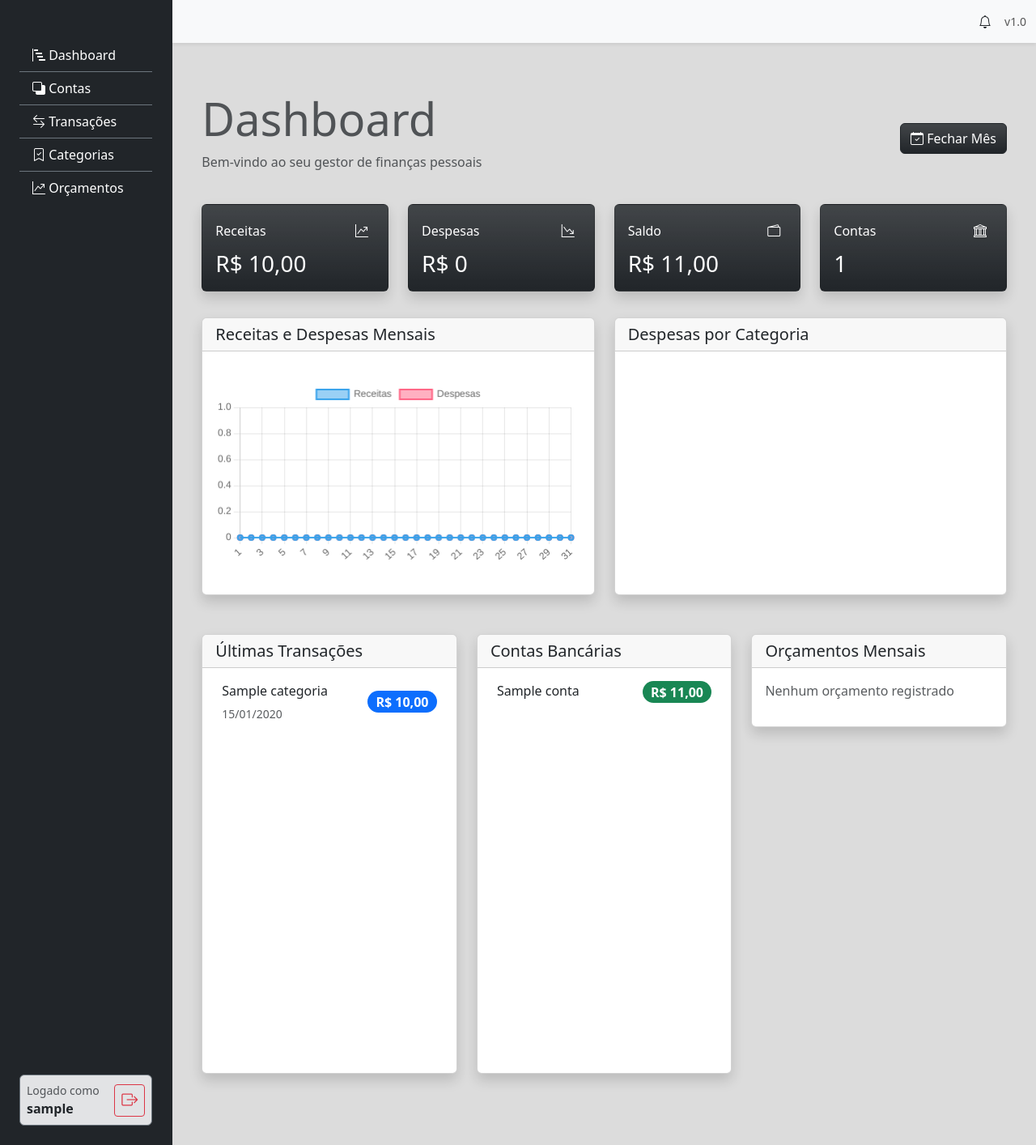
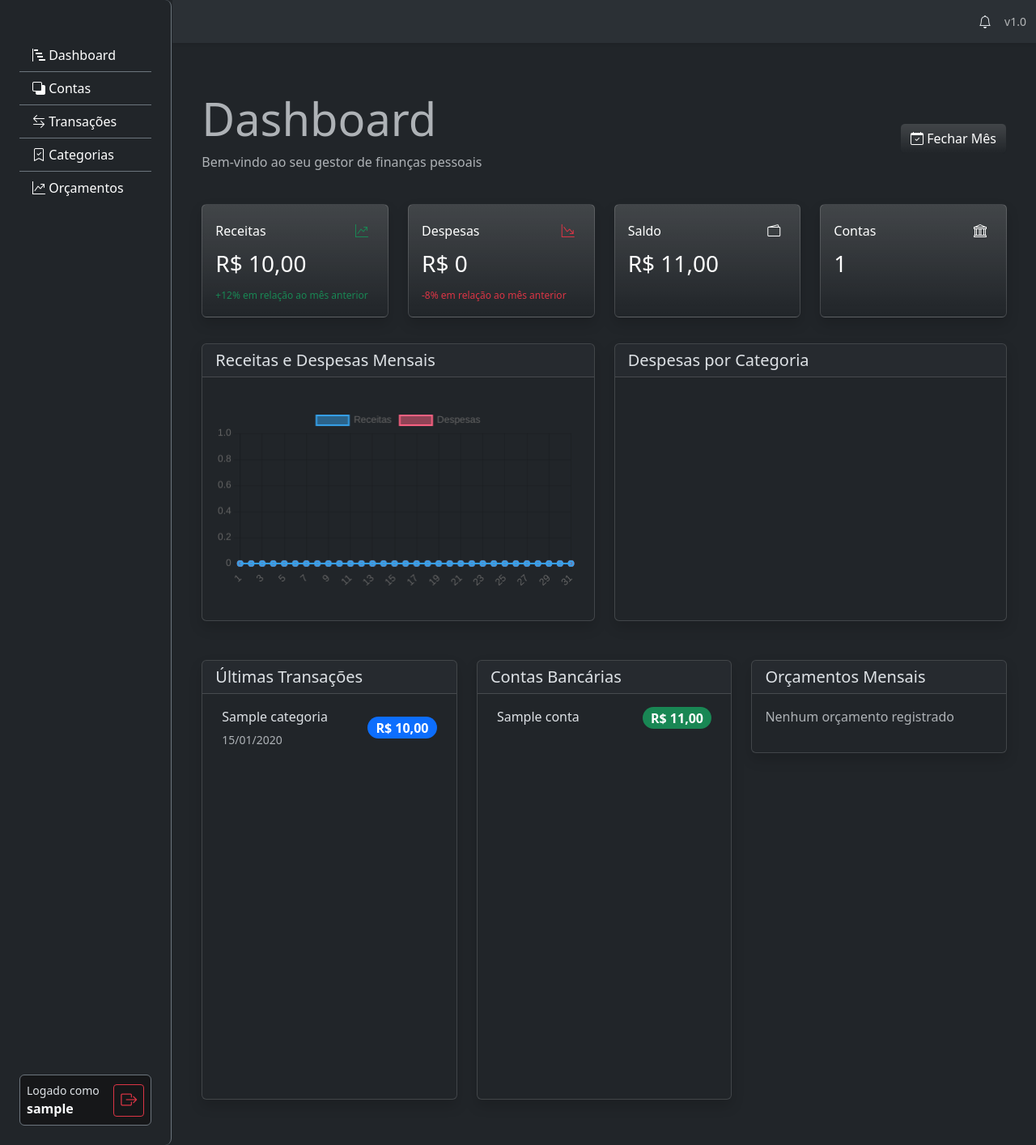
Before and after one commit to leonhardc/gestor-de-financas-pessoais, a Django app: page /dashboard/ in a window 1280 px wide. Shown: the whole page at 81% size. Run offline with Django 5.2, Linux system fonts and the light colour scheme; a user stored in the database is signed in; tables that the repository leaves empty hold one stand-in row (values such as "Sample post"); a map, chart or similar area stays blank.

Commit message:
Mudanca no design dos templates

```diff
--- a/templates/base.html
+++ b/templates/base.html
@@ -16,7 +16,7 @@
         }
     </style>
 </head>
-<body class="m-0{% if user.is_authenticated %} vh-100 overflow-hidden d-flex flex-column{% else %} app-bg{% endif %}" style="background-color: #dcdcdc;">
+<body class="m-0{% if user.is_authenticated %} vh-100 overflow-hidden d-flex flex-column{% else %} app-bg{% endif %}" data-bs-theme="dark">
     {% if user.is_authenticated %}
         <div class="offcanvas offcanvas-start bg-dark text-white d-lg-none" tabindex="-1" id="mobileAside" aria-labelledby="mobileAsideLabel">
             <div class="offcanvas-header border-bottom border-secondary">
--- a/templates/contas/dashboard.html
+++ b/templates/contas/dashboard.html
@@ -18,30 +18,34 @@
 
     <div class="row mb-4">
         <div class="col-12 col-sm-6 col-lg-3 mb-2">
-            <div class="card shadow text-bg-dark bg-gradient">
+            <div class="card shadow text-bg-dark bg-gradient h-100">
                 <div class="card-body">
                     <!-- <h6 class="card-title">Receita Total</h6> -->
                     <span class="card-title d-flex align-items-center justify-content-between gap-2">
                         Receitas
-                        <i class="bi bi-graph-up-arrow px-2 py-1 rounded"></i>
+                        <i class="bi bi-graph-up-arrow px-2 py-1 rounded text-success"></i>
                     </span>
                     <h3 class="card-text">R$ {{ receita_total }}</h3>
+                    <!-- TODO: Mudar os valores abaixo para valores dinamicos -->
+                    <span class="text-success" style="font-size: 12px;">+12% em relação ao mês anterior</span>
                 </div>
             </div>
         </div>
         <div class="col-12 col-sm-6 col-lg-3 mb-2">
-            <div class="card shadow text-bg-dark bg-gradient">
+            <div class="card shadow text-bg-dark bg-gradient h-100">
                 <div class="card-body">
                     <span class="card-title d-flex align-items-center justify-content-between gap-2">
                         Despesas
-                        <i class="bi bi-graph-down-arrow px-2 py-1 rounded"></i>
+                        <i class="bi bi-graph-down-arrow px-2 py-1 rounded text-danger"></i>
                     </span>
                     <h3 class="card-text">R$ {{ despesa_total }}</h3>
+                    <!-- TODO: Mudar os valores abaixo para valores dinamicos -->
+                    <span class="text-danger" style="font-size: 12px;">-8% em relação ao mês anterior</span>
                 </div>
             </div>
         </div>
         <div class="col-12 col-sm-6 col-lg-3 mb-2">
-            <div class="card shadow text-bg-dark bg-gradient">
+            <div class="card shadow text-bg-dark bg-gradient h-100">
                 <div class="card-body">
                     <span class="card-title d-flex align-items-center justify-content-between gap-2">
                         Saldo
@@ -52,7 +56,7 @@
             </div>
         </div>
         <div class="col-12 col-sm-6 col-lg-3 mb-2">
-            <div class="card shadow text-bg-dark bg-gradient">
+            <div class="card shadow text-bg-dark bg-gradient h-100">
                 <div class="card-body">
                     <span class="card-title d-flex align-items-center justify-content-between gap-2">
                         Contas
@@ -91,7 +95,7 @@
         {{ despesas|json_script:"dashboard-despesas" }}
     </div>
     <div class="row mb-4">
-        <div class="col-md-4 mb-2" style="height: 400px;">
+        <div class="col-md-4 mb-2">
             <div class="card shadow">
                 <div class="card-header">
                     <h5 class="card-title mb-0">Últimas Transações</h5>
@@ -117,7 +121,7 @@
                 {% endif %}
             </div>
         </div>
-        <div class="col-md-4 mb-2" style="height: 400px;">
+        <div class="col-md-4 mb-2">
             <div class="card shadow">
                 <div class="card-header">
                     <h5 class="card-title mb-0">Contas Bancárias</h5>
@@ -143,7 +147,7 @@
                 {% endif %}
             </div>
         </div>
-        <div class="col-md-4 mb-2" style="height: 400px;">
+        <div class="col-md-4 mb-2">
             <div class="card shadow">
                 <div class="card-header">
                     <h5 class="card-title mb-0">Orçamentos Mensais</h5>
--- a/templates/contas/listar_categorias.html
+++ b/templates/contas/listar_categorias.html
@@ -89,11 +89,11 @@
                         <div class="card-footer bg-transparent border-top">
                             <div class="d-flex gap-2">
                                 <a href="{% url 'contas:ler_categoria' categoria.id %}"
-                                    class="btn btn-sm btn-dark flex-grow-1 bg-gradient" title="Ver detalhes">
+                                    class="btn btn-sm btn-secondary flex-grow-1 bg-gradient" title="Ver detalhes">
                                     <i class="bi bi-eye"></i> Ver
                                 </a>
                                 <a href="{% url 'contas:atualizar_categoria' categoria.id %}"
-                                    class="btn btn-sm btn-dark flex-grow-1 bg-gradient" title="Editar">
+                                    class="btn btn-sm btn-primary flex-grow-1 bg-gradient" title="Editar">
                                     <i class="bi bi-pen"></i> Editar
                                 </a>
                                 <button class="btn btn-sm btn-danger flex-grow-1" data-bs-toggle="modal"
--- a/templates/contas/listar_contas.html
+++ b/templates/contas/listar_contas.html
@@ -71,10 +71,10 @@
                             </td>
                             <td>
                                 <div class="btn-group btn-group-sm" role="group">
-                                    <a href="{% url 'contas:ler_conta' conta.id %}" class="btn btn-dark bg-gradient rounded-start" title="Ver detalhes">
+                                    <a href="{% url 'contas:ler_conta' conta.id %}" class="btn btn-secondary bg-gradient rounded-start" title="Ver detalhes">
                                         <i class="bi bi-plus-square"></i>
                                     </a>
-                                    <a href="{% url 'contas:atualizar_conta' conta.id %}" class="btn btn-dark bg-gradient" title="Editar">
+                                    <a href="{% url 'contas:atualizar_conta' conta.id %}" class="btn btn-primary bg-gradient" title="Editar">
                                         <i class="bi bi-pen"></i>
                                     </a>
                                     <button class="btn btn-danger rounded-end" data-bs-toggle="modal" data-bs-target="#deleteModal{{ conta.id }}" title="Excluir">
--- a/templates/contas/listar_orcamentos.html
+++ b/templates/contas/listar_orcamentos.html
@@ -28,11 +28,11 @@
                                 </p>
                             </div>
                             <div class="card-footer bg-transparent">
-                                <a href="{% url 'contas:ler_orcamento' orcamento.pk %}" class="btn btn-sm btn-dark bg-gradient">
+                                <a href="{% url 'contas:ler_orcamento' orcamento.pk %}" class="btn btn-sm btn-secondary bg-gradient">
                                     <i class="bi bi-plus-square"></i>
                                     Ver
                                 </a>
-                                <a href="{% url 'contas:atualizar_orcamento' orcamento.pk %}" class="btn btn-sm btn-secondary bg-gradient">
+                                <a href="{% url 'contas:atualizar_orcamento' orcamento.pk %}" class="btn btn-sm btn-primary bg-gradient">
                                     <i class="bi bi-pen"></i>
                                     Editar
                                 </a>
--- a/templates/includes/_asside.html
+++ b/templates/includes/_asside.html
@@ -1,4 +1,4 @@
-<div class="p-3 pt-0 p-lg-4 h-100 d-flex flex-column">
+<div class="p-3 pt-0 p-lg-4 h-100 d-flex flex-column border-end border-secondary rounded-3">
 	<div class="list-group list-group-flush mb-3 mt-4">
 		<a href="{% url 'contas:dashboard' %}" class="list-group-item list-group-item-action bg-dark text-white border-secondary">
 			<i class="bi bi-bar-chart-steps"></i>
@@ -25,8 +25,8 @@
 		<div class="card bg-secondary-subtle border-secondary">
 			<div class="card-body p-2">
 				<div class="d-flex align-items-center justify-content-between">
-					<span class="text-dark">
-						<span class="d-block small text-body-secondary">Logado como</span>
+					<span class="text-light">
+						<span class="d-block small text-body">Logado como</span>
 						<strong>{{ user.username }}</strong>
 					</span>
 					<button type="button" class="btn btn-sm btn-outline-danger" data-bs-toggle="modal" data-bs-target="#logoutModal" aria-label="Sair">
--- a/templates/index.html
+++ b/templates/index.html
@@ -10,7 +10,7 @@
             font-family: 'Segoe UI', Tahoma, Geneva, Verdana, sans-serif;
         }
         .hero {
-            background: linear-gradient(135deg, #667eea 0%, #764ba2 100%);
+            background: linear-gradient(135deg, #667eea 0%, #000000 100%);
             color: white;
             padding: 100px 20px;
             text-align: center;
@@ -43,7 +43,7 @@
             background-color: #f8f9fa;
         }
         .cta-section {
-            background: linear-gradient(135deg, #667eea 0%, #764ba2 100%);
+            background: linear-gradient(135deg, #667eea 0%, #000000 100%);
             color: white;
             padding: 60px 20px;
             text-align: center;
```
Also changed, not shown: templates/contas/form.html (+8 -7 lines), templates/contas/listar_transacoes.html (+5 -5 lines).
